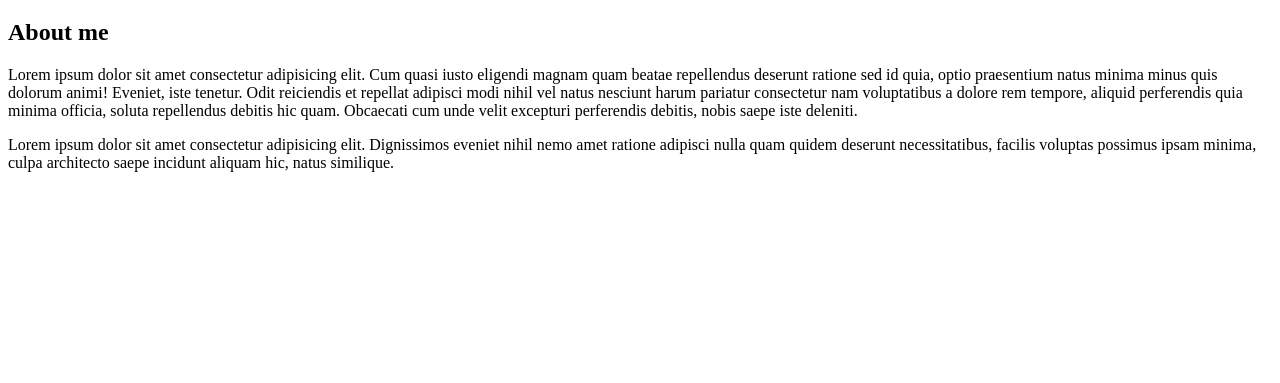
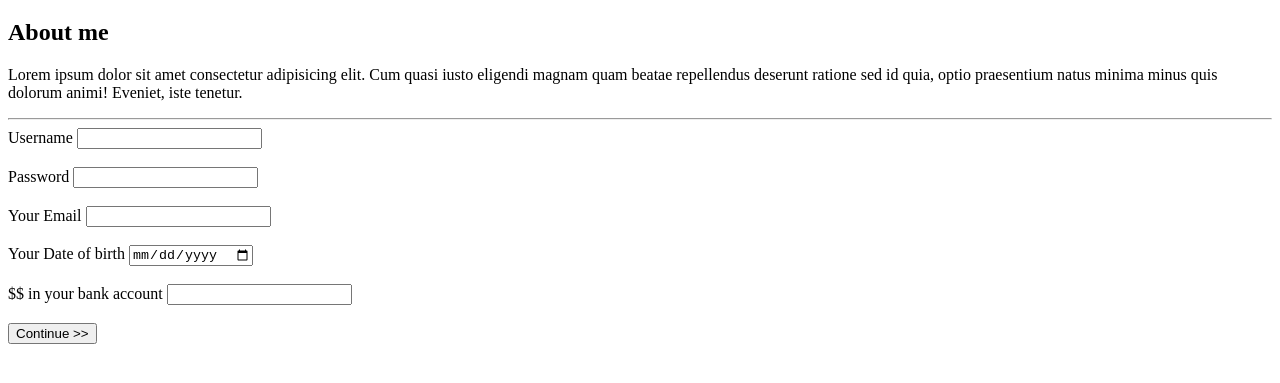
Before and after one commit to NewtonInternationalSchool/TRONC-COMMUN-LEARNING-HTML, a plain HTML site: page Tronc Commun D/index.html in a window 1280 px wide. Shown: the part 61-444 px from the top of the page. Drawn offline with Linux system fonts and the light colour scheme.

Commit message:
class of 29/11/2023

```diff
--- a/Tronc Commun D/index.html
+++ b/Tronc Commun D/index.html
@@ -8,8 +8,24 @@
 <body>
     <h1>Welcome to my Website</h1>
     <h2>About me</h2>
-    <p>Lorem ipsum dolor sit amet consectetur adipisicing elit. Cum quasi iusto eligendi magnam quam beatae repellendus deserunt ratione sed id quia, optio praesentium natus minima minus quis dolorum animi! Eveniet, iste tenetur. Odit reiciendis et repellat adipisci modi nihil vel natus nesciunt harum pariatur consectetur nam voluptatibus a dolore rem tempore, aliquid perferendis quia minima officia, soluta repellendus debitis hic quam. Obcaecati cum unde velit excepturi perferendis debitis, nobis saepe iste deleniti.
+    <p>Lorem ipsum dolor sit amet consectetur adipisicing elit. Cum quasi iusto eligendi magnam quam beatae repellendus deserunt ratione sed id quia, optio praesentium natus minima minus quis dolorum animi! Eveniet, iste tenetur.
     </p>
-    <p>Lorem ipsum dolor sit amet consectetur adipisicing elit. Dignissimos eveniet nihil nemo amet ratione adipisci nulla quam quidem deserunt necessitatibus, facilis voluptas possimus ipsam minima, culpa architecto saepe incidunt aliquam hic, natus similique.</p>
+    <hr>
+    <!-- <img src="images/jordan.jpeg" alt="jordan picture"><br>
+    <a href="https://google.com" target="_blank">Click here</a> -->
+    <form>
+        <label for="fname">Username</label>
+        <input type="text" id="fname" name="firstname" required><br><br>
+        <label for="lname">Password</label>
+        <input type="password" id="lname" name="lastname" required><br><br>
+        <label for="email">Your Email</label>
+        <input type="email" id="email" name="youremail" required><br><br>
+        <label for="dob">Your Date of birth</label>
+        <input type="date" id="dob" name="dob" required><br><br>
+        <label for="money">$$ in your bank account</label>
+        <input type="number" id="money" name="money" required><br><br>
+        <input type="submit" value="Continue >>">
+    </form>
+
 </body>
 </html>
```
Also changed, not shown: Tronc Commun D/images/jordan.jpeg (added), 1 other file.
